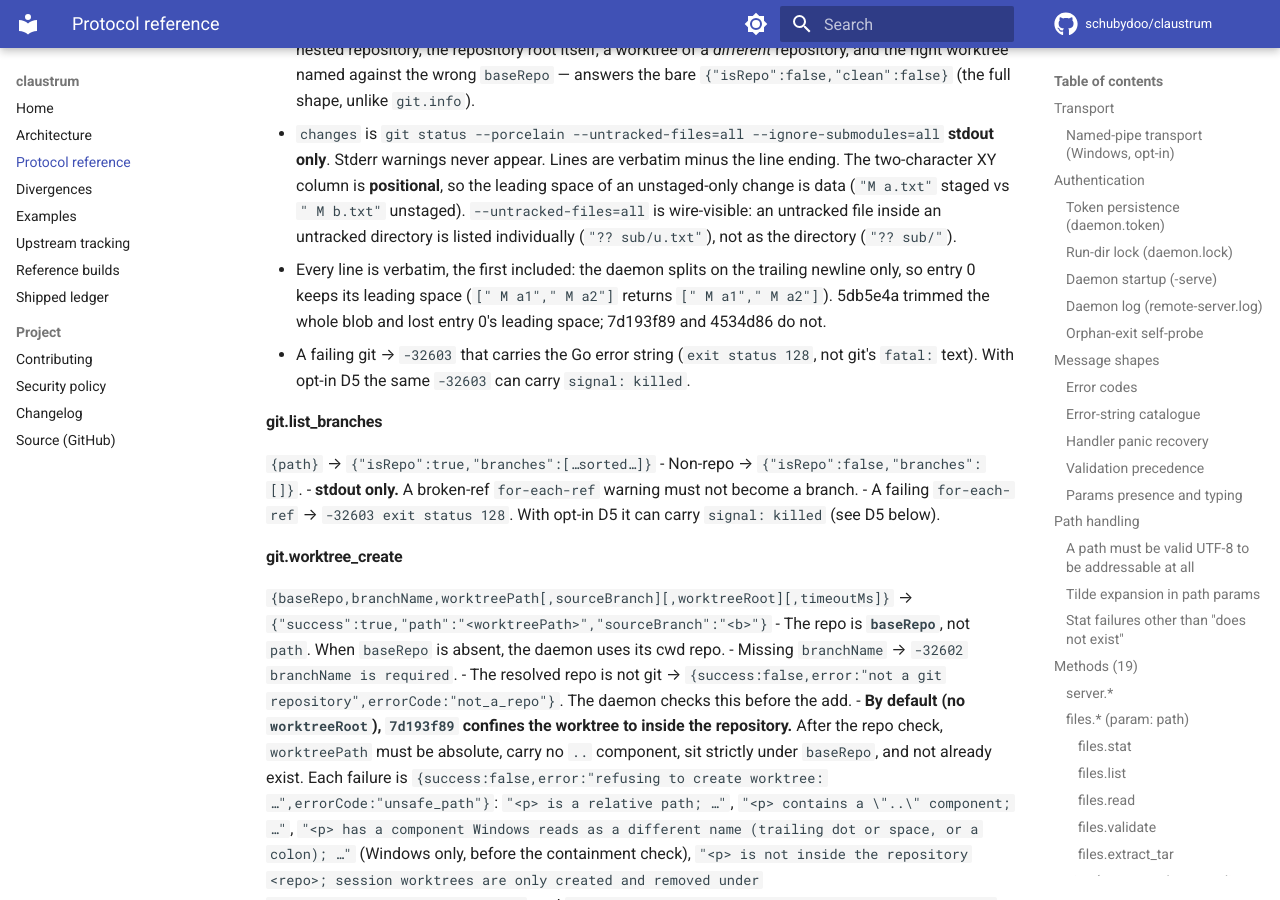
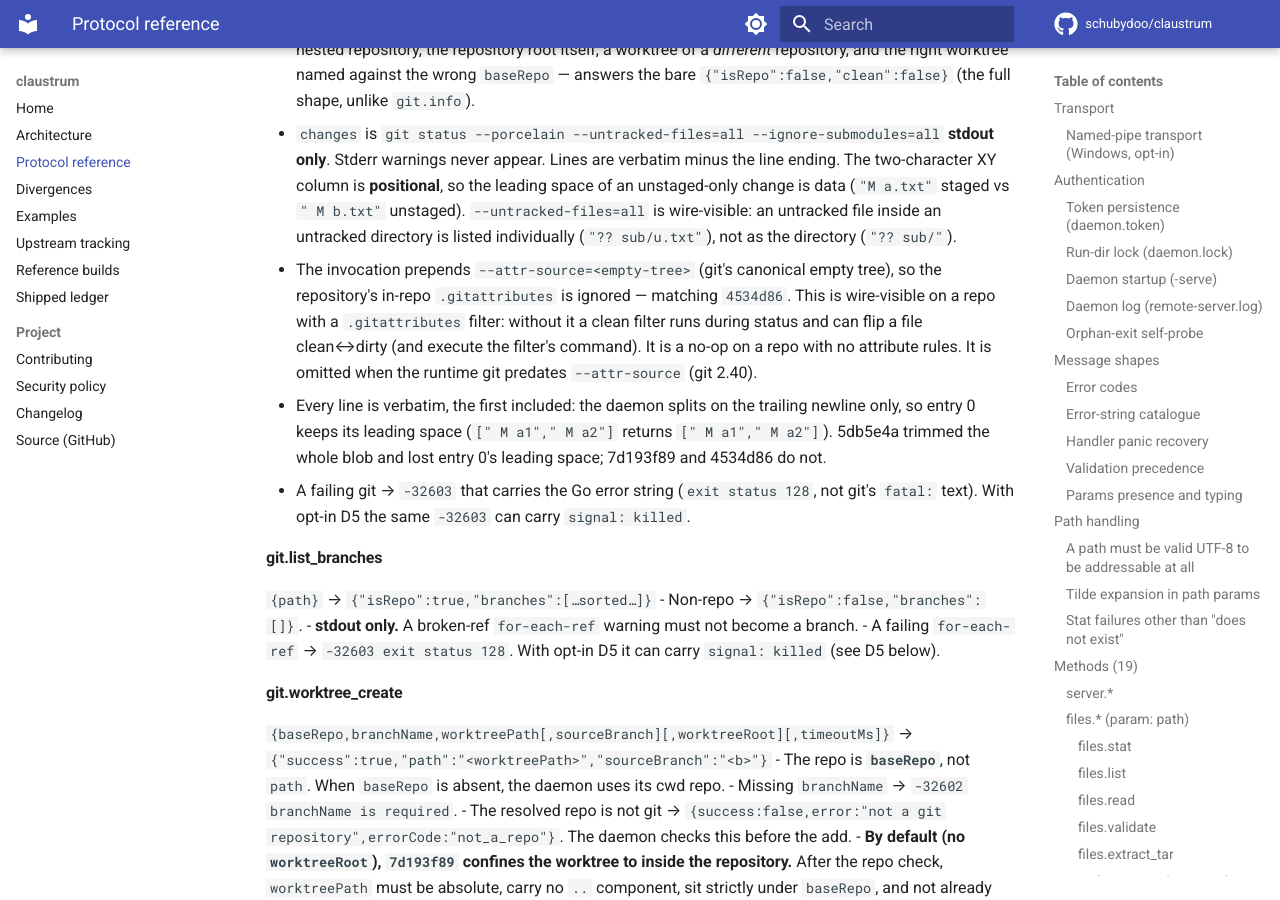
Before and after one commit to schubydoo/claustrum, an MkDocs documentation site: the page built from docs/PROTOCOL.md, in a window 1280 px wide and 900 px high, scrolled down 15283 px. Built offline with MkDocs 1.6.1 and Material for MkDocs 9.7.7, drawn with Linux system fonts in a browser that asks for light colours; comment, search, counter and statistics services are not loaded.

Commit message:
docs(PROTOCOL): note git.status passes --attr-source to ignore in-repo .gitattributes
doc-claim flagged the git.status section as incomplete: it enumerates the exact
invocation and its wire-visible flags but omitted --attr-source, which is itself
wire-visible on a repo with a .gitattributes filter. Add the bullet.

Co-Authored-By: Claude Opus 4.8 (1M context) <noreply@anthropic.com>

```diff
--- a/docs/PROTOCOL.md
+++ b/docs/PROTOCOL.md
@@ -614,6 +614,12 @@ Errors. Unless a line says otherwise, each error goes in the `error` field with
   `--untracked-files=all` is wire-visible: an untracked file inside an untracked
   directory is listed individually (`"?? sub/u.txt"`), not as the directory
   (`"?? sub/"`).
+- The invocation prepends `--attr-source=<empty-tree>` (git's canonical empty tree),
+  so the repository's in-repo `.gitattributes` is ignored — matching `4534d86`. This
+  is wire-visible on a repo with a `.gitattributes` filter: without it a clean filter
+  runs during status and can flip a file clean↔dirty (and execute the filter's
+  command). It is a no-op on a repo with no attribute rules. It is omitted when the
+  runtime git predates `--attr-source` (git 2.40).
 - Every line is verbatim, the first included: the daemon splits on the trailing
   newline only, so entry 0 keeps its leading space (`[" M a1"," M a2"]` returns
   `[" M a1"," M a2"]`). 5db5e4a trimmed the whole blob and lost entry 0's leading
```
